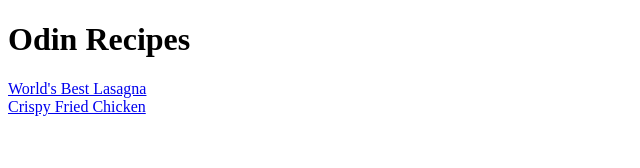
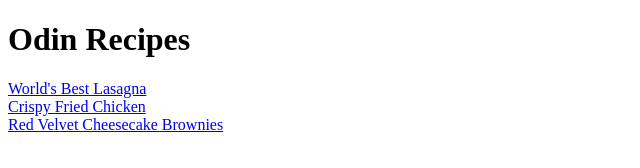
Before and after one commit to Rainrain0117/odin-recipes, a plain HTML site: page index.html in a window 1280 px wide. Shown: the whole page, without its empty margins (0-640 px from the left). Drawn offline with Linux system fonts and the light colour scheme.

Commit message:
Added link for redvelvet.html in index.html

```diff
--- a/index.html
+++ b/index.html
@@ -9,5 +9,6 @@
     <h1>Odin Recipes</h1>
     <a href="recipes/lasagna.html">World's Best Lasagna</a> <br>
     <a href="recipes/chicken.html">Crispy Fried Chicken</a> <br>
+    <a href="recipes/redvelvet.html">Red Velvet Cheesecake Brownies</a>
 </body>
 </html>
```
